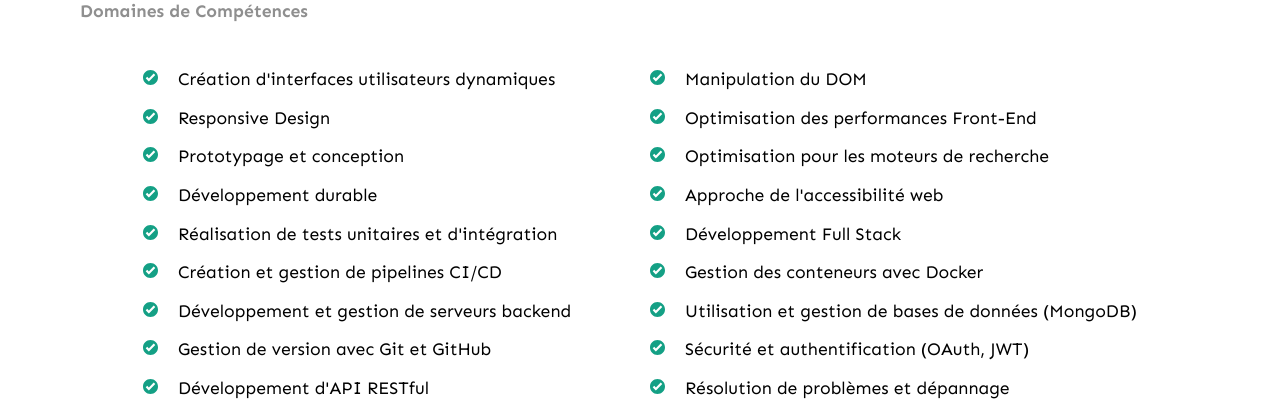
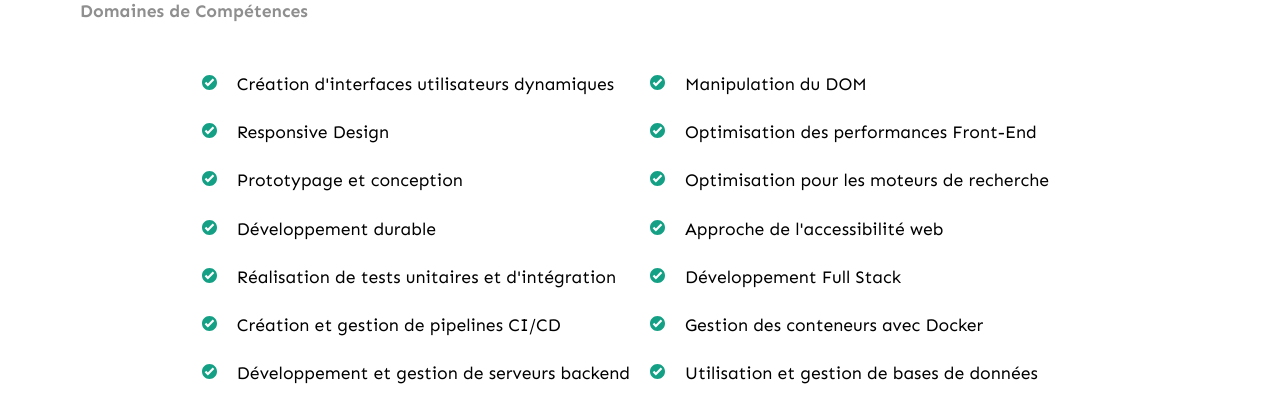
Before and after one commit to julienyassef/PORTFOLIO-Dev-JY-FrontEnd, a React (Vite) app: page / in a window 1280 px wide. Shown: the part 2379-2789 px from the top of the page. Built offline with nearby package versions, Linux system fonts and the light colour scheme; no server answers.

Commit message:
skills utilisation de line-height

```diff
--- a/src/i18n.js
+++ b/src/i18n.js
@@ -306,7 +306,7 @@ const resources = {
           },
           {
               key: "skillsFourteen",
-              text: "Utilisation et gestion de bases de données (MongoDB)",
+              text: "Utilisation et gestion de bases de données",
           },
           {
               key: "skillsFifteen",
--- a/src/page/Skills/Skills.scss
+++ b/src/page/Skills/Skills.scss
@@ -42,6 +42,11 @@
             color: var(--text-color);
             font-weight: 400;
             font-size: 1.1rem;
+            line-height: 1.6;
+
+
+
+
 
 
             & ul{
@@ -141,6 +146,7 @@
              margin-left: 5px;
              font-size: 0.8rem;
              align-self: center;
+             line-height: 2;
 
                 & ul {
                     grid-template-columns: 1fr;
```
